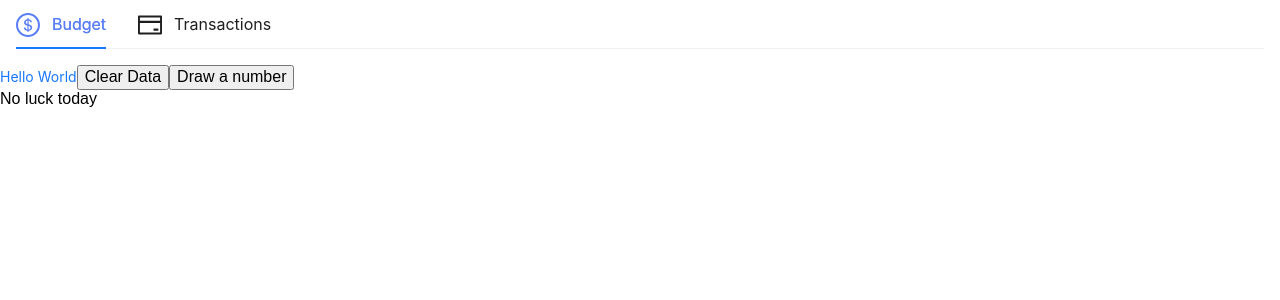
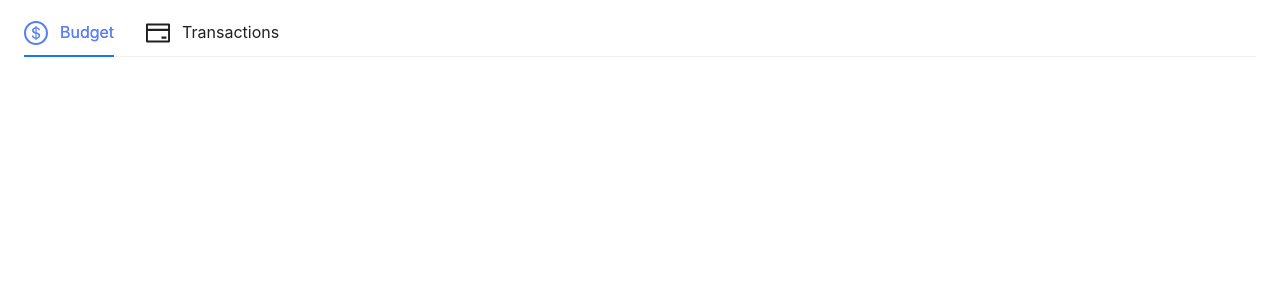
Before and after one commit to rising-pixels/budget-planner, a Next.js app: page / in a window 1280 px wide. Shown: the top 300 px of the page. Built offline with nearby package versions, Linux system fonts and the light colour scheme.

Commit message:
Delete content from index, change appUrls, change transactions

```diff
--- a/src/common/appUrls.ts
+++ b/src/common/appUrls.ts
@@ -1,4 +1,4 @@
 export const APP_URLS = {
   home: "/",
-  transactions: "/transactionsView",
+  transactions: "/transactions",
 };
--- a/src/pages/index.tsx
+++ b/src/pages/index.tsx
@@ -1,88 +1,26 @@
-import React, { useState, useEffect } from "react";
+import React from "react";
 import Dexie, { Table } from "dexie";
-import { Typography } from "antd";
-import "antd/dist/reset.css";
-import styled from "@emotion/styled";
 import { Category } from "../categories/types/category";
 import Head from "next/head";
 import { generatePageTitle } from "../common/helpers/generatePageTitle";
 
-interface LuckyNumber {
-  number: number;
-}
-
 export class MySubclassedDexie extends Dexie {
-  luckyNumber: Table<LuckyNumber>;
   categories: Table<Category>;
 
   constructor() {
     super("budgetPlannerDatabase");
-    this.version(2).stores({
+    this.version(3).stores({
       luckyNumber: "number",
       categories: "&id, name",
     });
   }
 }
 
-const db = new MySubclassedDexie();
-
-const { Text } = Typography;
-
-const TextStyled = styled(Text)`
-  color: ${(props) => props.theme.blue6};
-`;
-
 const HomePage = () => {
-  const [luckyNumber, setLuckyNumber] = useState<number | null>(null);
-
-  const drawNumberHandler = async () => {
-    try {
-      await db.luckyNumber.clear();
-      const randomNumber = Math.floor(Math.random() * 11);
-      setLuckyNumber(randomNumber);
-      await db.luckyNumber.add({ number: randomNumber });
-    } catch (error) {
-      console.log(error);
-    }
-  };
-
-  const clearDataHandler = async () => {
-    try {
-      await db.luckyNumber.clear();
-      setLuckyNumber(null);
-    } catch (error) {
-      console.log(error);
-    }
-  };
-
-  useEffect(() => {
-    const getLuckyNumber = async () => {
-      try {
-        const data = await db.luckyNumber.toArray();
-        if (data.length > 0) {
-          setLuckyNumber(data[0].number);
-        }
-      } catch (error) {
-        console.log(error);
-      }
-    };
-    getLuckyNumber();
-  }, []);
-
   return (
-    <>
-      <Head>
-        <title>{generatePageTitle("Budget")}</title>
-      </Head>
-      <TextStyled>Hello World</TextStyled>
-      <button onClick={clearDataHandler}>Clear Data</button>
-      <button onClick={drawNumberHandler}>Draw a number</button>
-      {luckyNumber !== null ? (
-        <p>Today lucky number is {luckyNumber}</p>
-      ) : (
-        <p>No luck today</p>
-      )}
-    </>
+    <Head>
+      <title>{generatePageTitle("Budget")}</title>
+    </Head>
   );
 };
 
```
Also changed, not shown: src/pages/transactions.tsx (renamed from src/pages/transactionsView.tsx).
